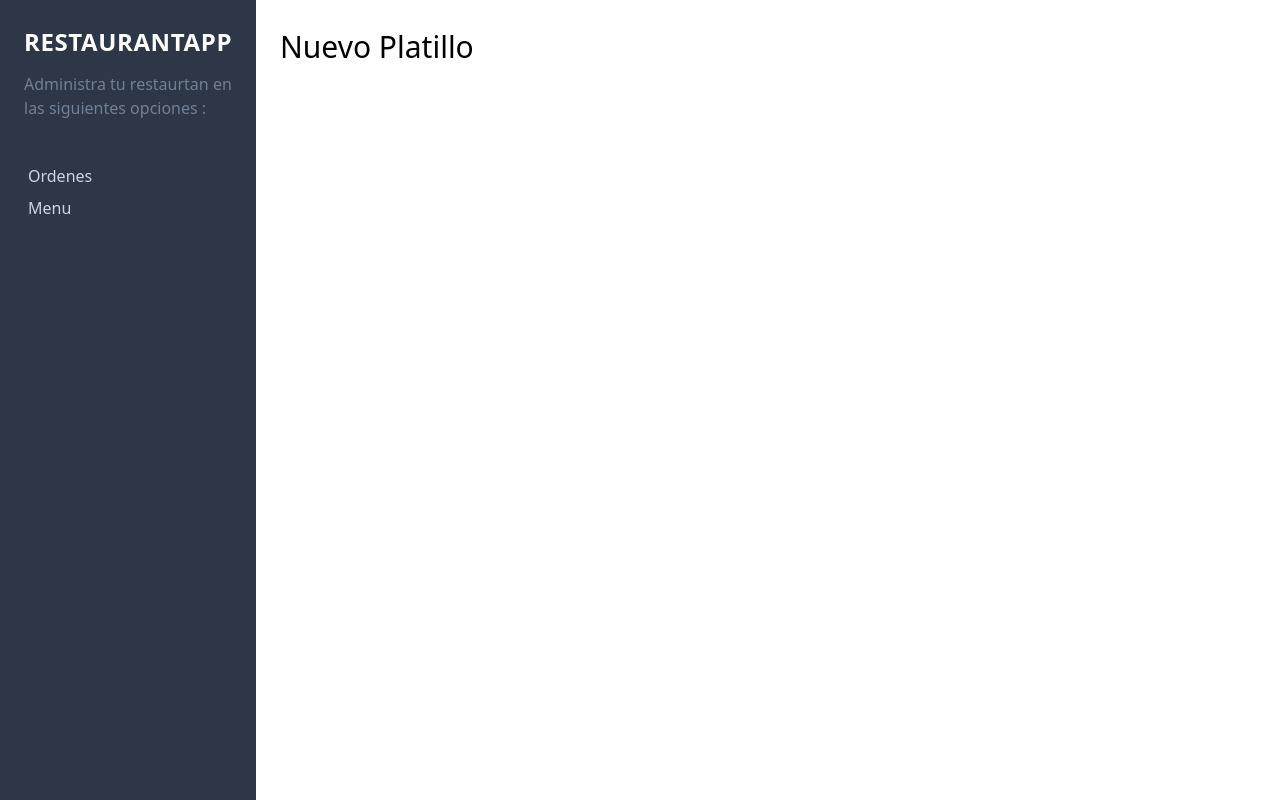
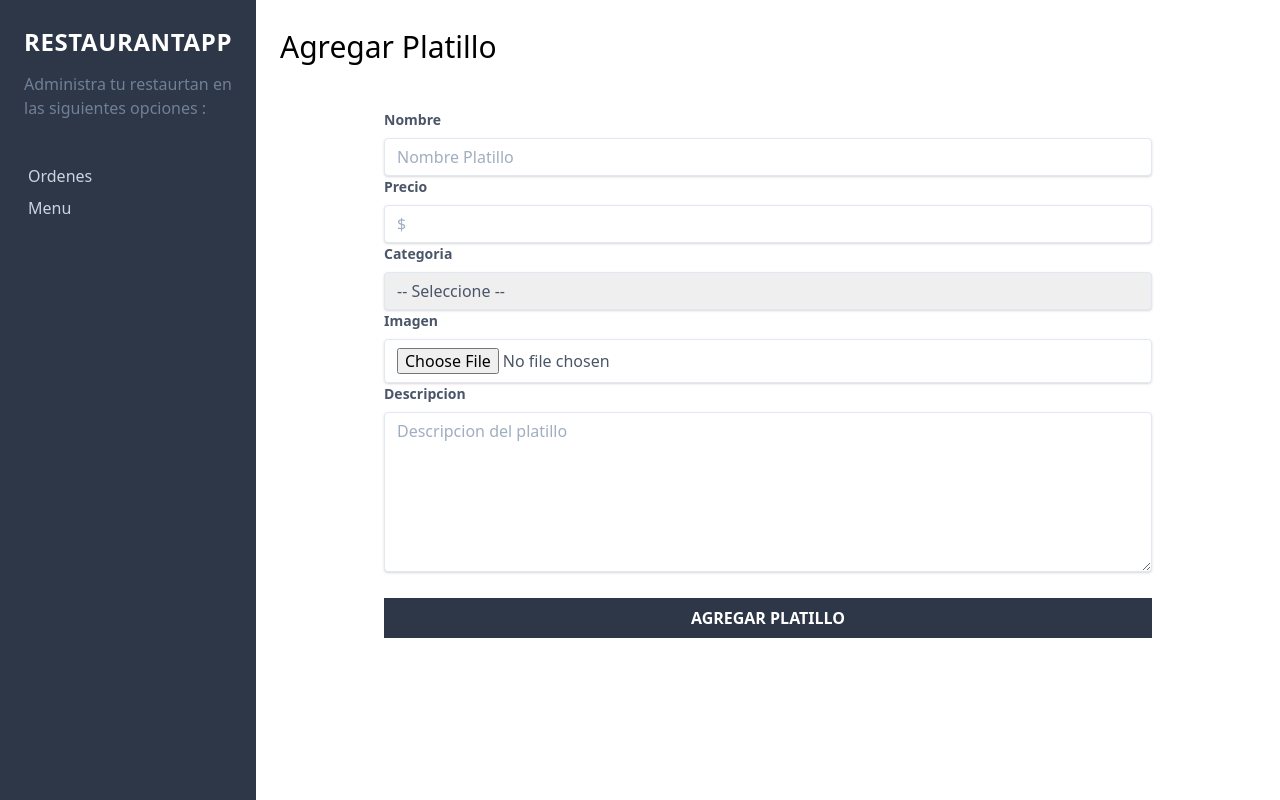
Before and after one commit to MiguelMaidana/RestaurantCompleto, a React (Create React App) app: page /nuevo-platillo in a window 1280 px wide. Built offline with nearby package versions, Linux system fonts and the light colour scheme.

Commit message:
Creando el formulario para nuevos Platillos

```diff
--- a/src/components/paginas/NuevoPlatillo.js
+++ b/src/components/paginas/NuevoPlatillo.js
@@ -3,7 +3,85 @@ import React from 'react';
 const NuevoPlatillo = props => {
     return (
         <>
-            <h1 className="text-3xl font-light mb-4">Nuevo Platillo</h1>
+            <h1 className="text-3xl font-light mb-4">Agregar Platillo</h1>
+
+            <div className="flex justify-center mt-10">
+                <div className="w-full max-w-3xl">
+                    <form>
+                            <div>
+                                <label className="block text-gray-700 text-sm font-bold mb-2" htmlFor="nombre">Nombre</label>
+                                <input
+                                    className="shadow appearance-none border rounded w-full py-2 px-3 text-gray-700 leading-tight focus:outline-none focus:shadow-outline"
+                                    id="nombre"
+                                    type="text"
+                                    placeholder="Nombre Platillo"
+
+                                />
+
+                            </div>
+                            <div>
+                                <label className="block text-gray-700 text-sm font-bold mb-2" htmlFor="precio">Precio</label>
+                                <input
+                                    className="shadow appearance-none border rounded w-full py-2 px-3 text-gray-700 leading-tight focus:outline-none focus:shadow-outline"
+                                    id="precio"
+                                    type="number"
+                                    placeholder="$"
+                                    min="0"
+
+                                />
+
+                            </div>
+                            <div>
+                                <label className="block text-gray-700 text-sm font-bold mb-2" htmlFor="precio">Categoria</label>
+                                <select
+                                     className="shadow appearance-none border rounded w-full py-2 px-3 text-gray-700 leading-tight focus:outline-none focus:shadow-outline"
+                                     id="precio"
+                                     name="categoria"
+                                >
+                                    <option value="">-- Seleccione --</option>
+                                    <option value="desayuno">-- Desayuno --</option>
+                                    <option value="comida">-- Comida --</option>
+                                    <option value="cena">-- Cena --</option>
+                                    <option value="bebidas">-- Bebidas --</option>
+                                    <option value="postre">-- Postre --</option>
+                                    <option value="ensalada">-- Ensalada --</option>
+
+                                </select>
+
+                            </div>
+                            <div>
+                                <label className="block text-gray-700 text-sm font-bold mb-2" htmlFor="imagen">Imagen</label>
+                                <input
+                                    className="shadow appearance-none border rounded w-full py-2 px-3 text-gray-700 leading-tight focus:outline-none focus:shadow-outline"
+                                    id="imagen"
+                                    type="file"
+
+
+                                />
+
+                            </div>
+
+                            <div>
+                                <label className="block text-gray-700 text-sm font-bold mb-2" htmlFor="descripcion">Descripcion</label>
+                                <textarea
+                                    className="shadow appearance-none border rounded w-full py-2 px-3 text-gray-700 leading-tight focus:outline-none focus:shadow-outline h-40"
+                                    id="descripcion"
+                                    placeholder="Descripcion del platillo"
+
+                                ></textarea>
+
+                            </div>
+
+                            <input
+                                type="submit"
+                                className="bg-gray-800 hover:bg-gray-900 w-full mt-5 p-2 text-white uppercase font-bold"
+                                value="agregar platillo"
+                            />
+
+
+                    </form>
+                </div>
+            </div>
         </>
     );
 };
```
